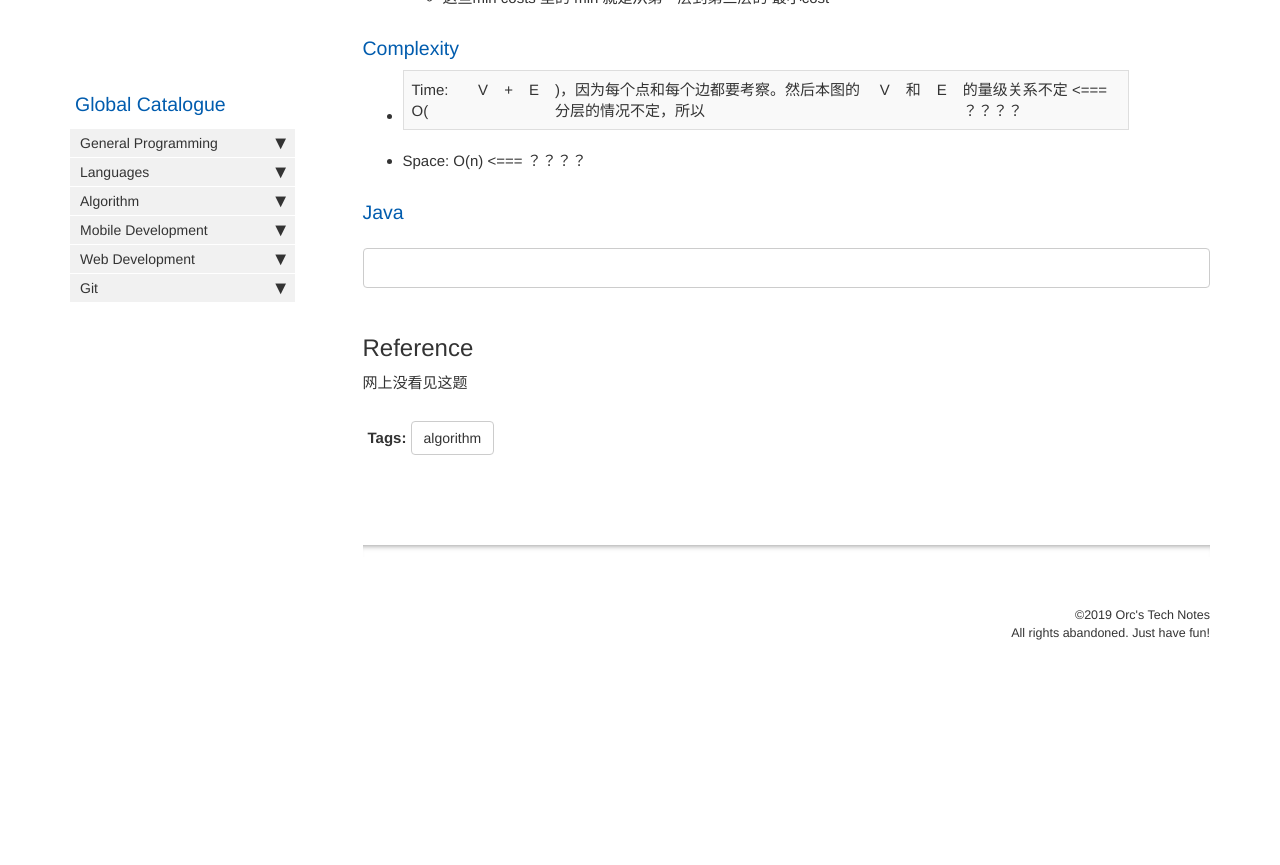
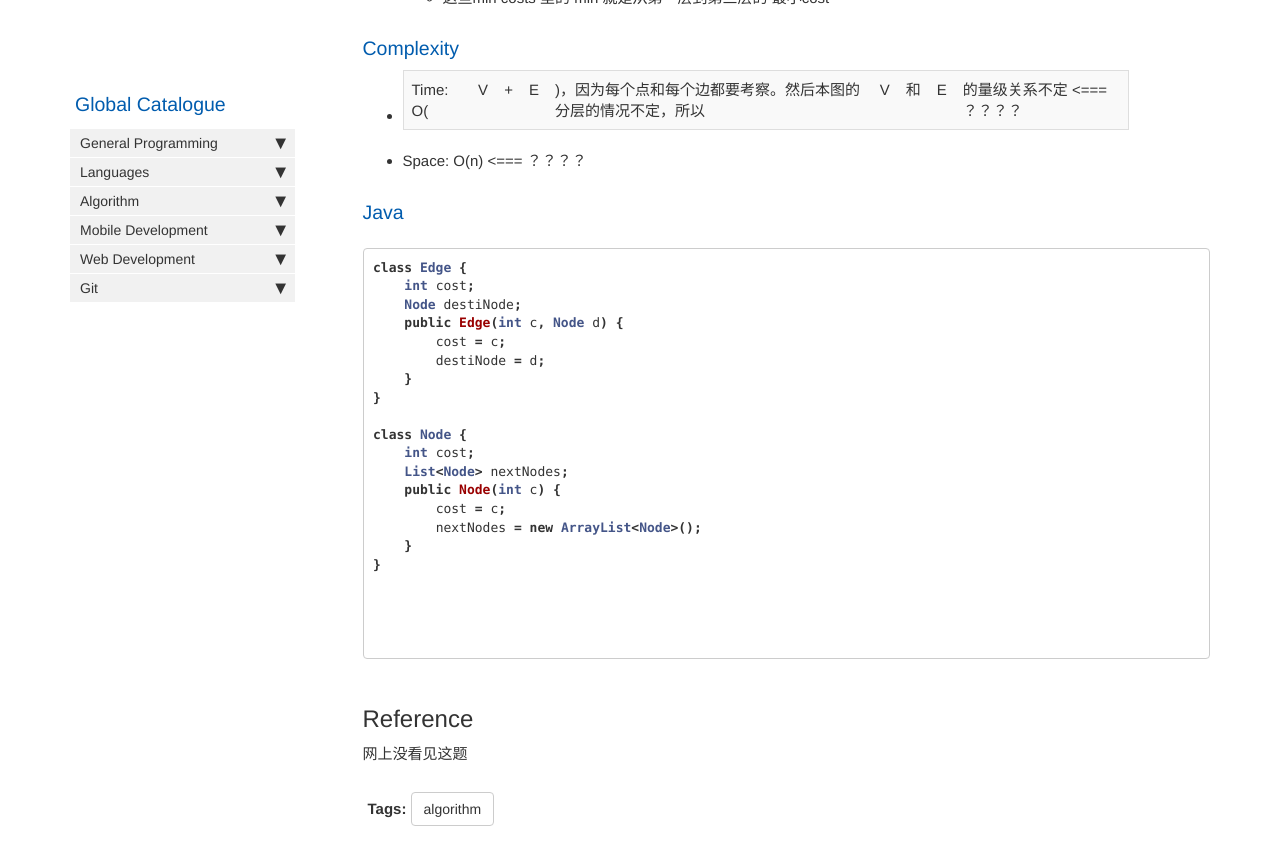
Before and after one commit to HungryOrc/hungryorc.github.io, a Jekyll site: the page built from pages/algorithm/algorithm_shortestPathInGraph_图分层.md, in a window 1280 px wide and 900 px high, scrolled down 683 px. Shown: the top 865 px of the window. Built offline with Jekyll 4.4.1, drawn with Linux system fonts in a browser that asks for light colours; nearby versions of some CDN libraries; comment, search, counter and statistics services are not loaded; before the commit the page ends 1376 px from its top, so only the background shows below that.

Commit message:
Update algorithm_shortestPathInGraph_图分层.md

````diff
--- a/pages/algorithm/algorithm_shortestPathInGraph_图分层.md
+++ b/pages/algorithm/algorithm_shortestPathInGraph_图分层.md
@@ -31,6 +31,26 @@ node 有cost，edge 有cost，求第一层的任意点到最后一层的任意
 
 ### Java
 ```java
+class Edge {
+    int cost;
+    Node destiNode;
+    public Edge(int c, Node d) {
+        cost = c;
+        destiNode = d;
+    }
+}
+
+class Node {
+    int cost;
+    List<Node> nextNodes;
+    public Node(int c) {
+        cost = c;
+        nextNodes = new ArrayList<Node>();
+    }
+}
+
+
+
 
 ```
 
````
